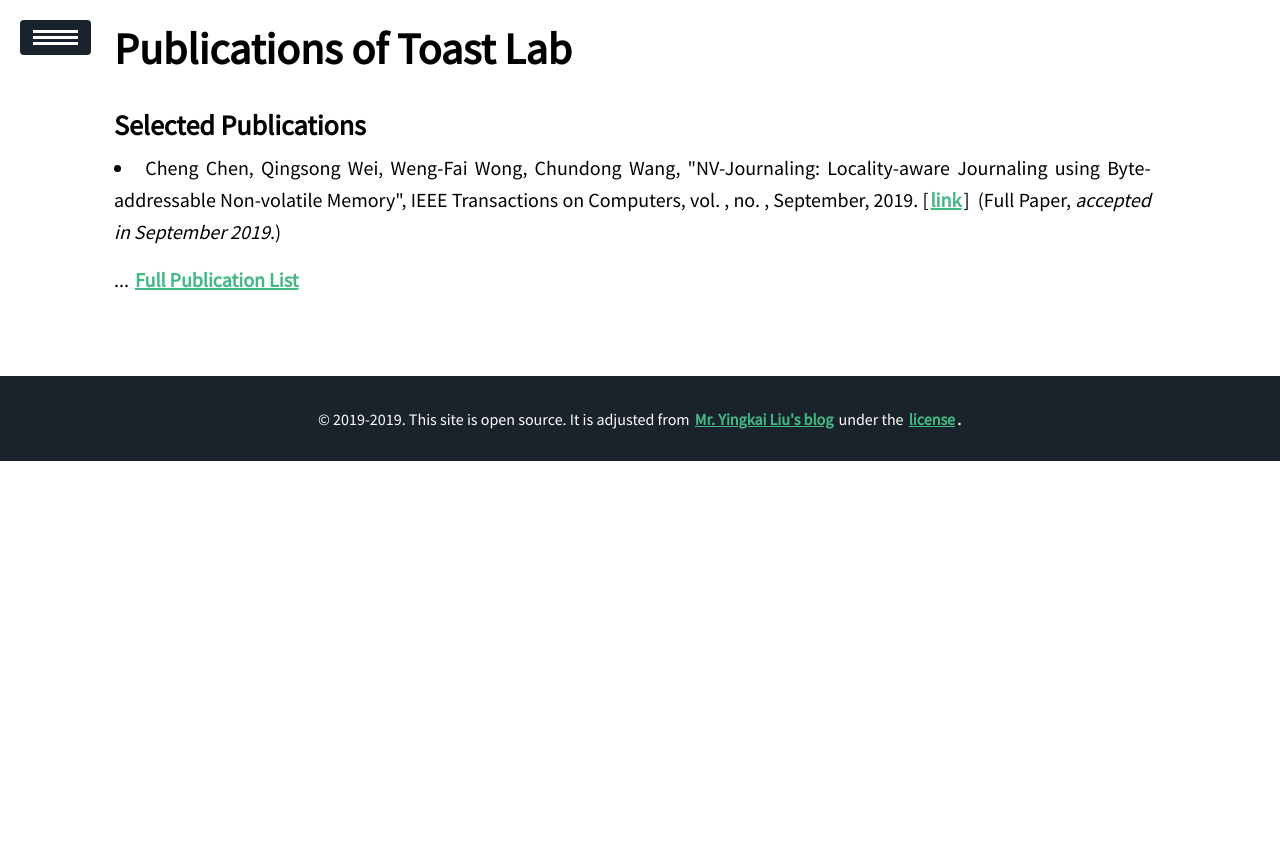
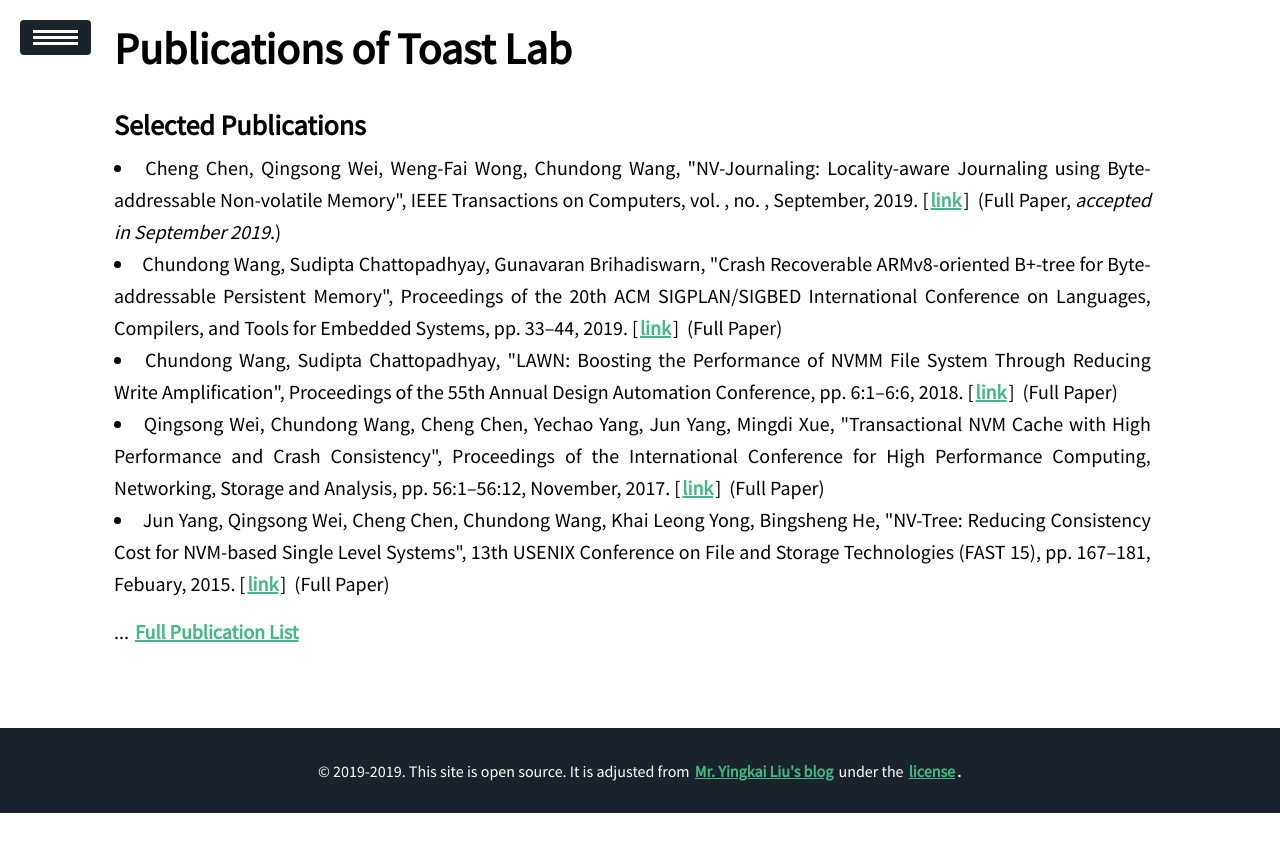
Before and after one commit to toast-lab/toast-lab.github.io, a Jekyll site: the page built from publications/index.md, in a window 1280 px wide. Shown: the top 852 px of the page. Built offline with Jekyll 4.4.1, drawn with Linux system fonts in a browser that asks for light colours; nearby versions of some CDN libraries.

Commit message:
5 papers

```diff
--- a/publications/index.md
+++ b/publications/index.md
@@ -13,5 +13,40 @@ title: Publications of Toast Lab
 (<span class="hlnote0">Full Paper, <i>accepted in September 2019</i>.</span>)&nbsp;
 
 </li>
+<li>
+<span class="author">Chundong Wang, Sudipta Chattopadhyay, Gunavaran Brihadiswarn</span>,
+<span class="title">"Crash Recoverable ARMv8-oriented B+-tree for Byte-addressable Persistent Memory"</span>,
+<span class="publisher">Proceedings of the 20th ACM SIGPLAN/SIGBED International Conference on Languages, Compilers, and Tools for Embedded Systems</span>, pp. 33&ndash;44, <span class="year">2019</span>.
+
+[<a target="_self" href="http://doi.acm.org/10.1145/3316482.3326358">link</a>]&nbsp;
+(<span class="hlnote0">Full Paper</span>)&nbsp;
+</li>
+
+<li>
+<span class="author">Chundong Wang, Sudipta Chattopadhyay</span>,
+<span class="title">"LAWN: Boosting the Performance of NVMM File System Through Reducing Write Amplification"</span>,
+<span class="publisher">Proceedings of the 55th Annual Design Automation Conference</span>, pp. 6:1&ndash;6:6, <span class="year">2018</span>.
+
+[<a target="_self" href="http://doi.acm.org/10.1145/3195970.3196066">link</a>]&nbsp;
+(<span class="hlnote0">Full Paper</span>)&nbsp;
+</li>
+
+<li>
+<span class="author">Qingsong Wei, Chundong Wang, Cheng Chen, Yechao Yang, Jun Yang, Mingdi Xue</span>,
+<span class="title">"Transactional NVM Cache with High Performance and Crash Consistency"</span>,
+<span class="publisher">Proceedings of the International Conference for High Performance Computing, Networking, Storage and Analysis</span>, pp. 56:1&ndash;56:12, November, <span class="year">2017</span>.
+
+[<a target="_self" href="http://doi.acm.org/10.1145/3126908.3126940">link</a>]&nbsp;
+(<span class="hlnote0">Full Paper</span>)&nbsp;
+</li>
+
+<li>
+<span class="author">Jun Yang, Qingsong Wei, Cheng Chen, Chundong Wang, Khai Leong Yong, Bingsheng He</span>,
+<span class="title">"NV-Tree: Reducing Consistency Cost for NVM-based Single Level Systems"</span>,
+<span class="publisher">13th USENIX Conference on File and Storage Technologies (FAST 15)</span>, pp. 167&ndash;181, Febuary, <span class="year">2015</span>.
+
+[<a target="_self" href="https://www.usenix.org/conference/fast15/technical-sessions/presentation/yang">link</a>]&nbsp;
+(<span class="hlnote0">Full Paper</span>)&nbsp;
+</li>
 
 <p>... <a href="./papers.html">Full Publication List</a> </p>
```
